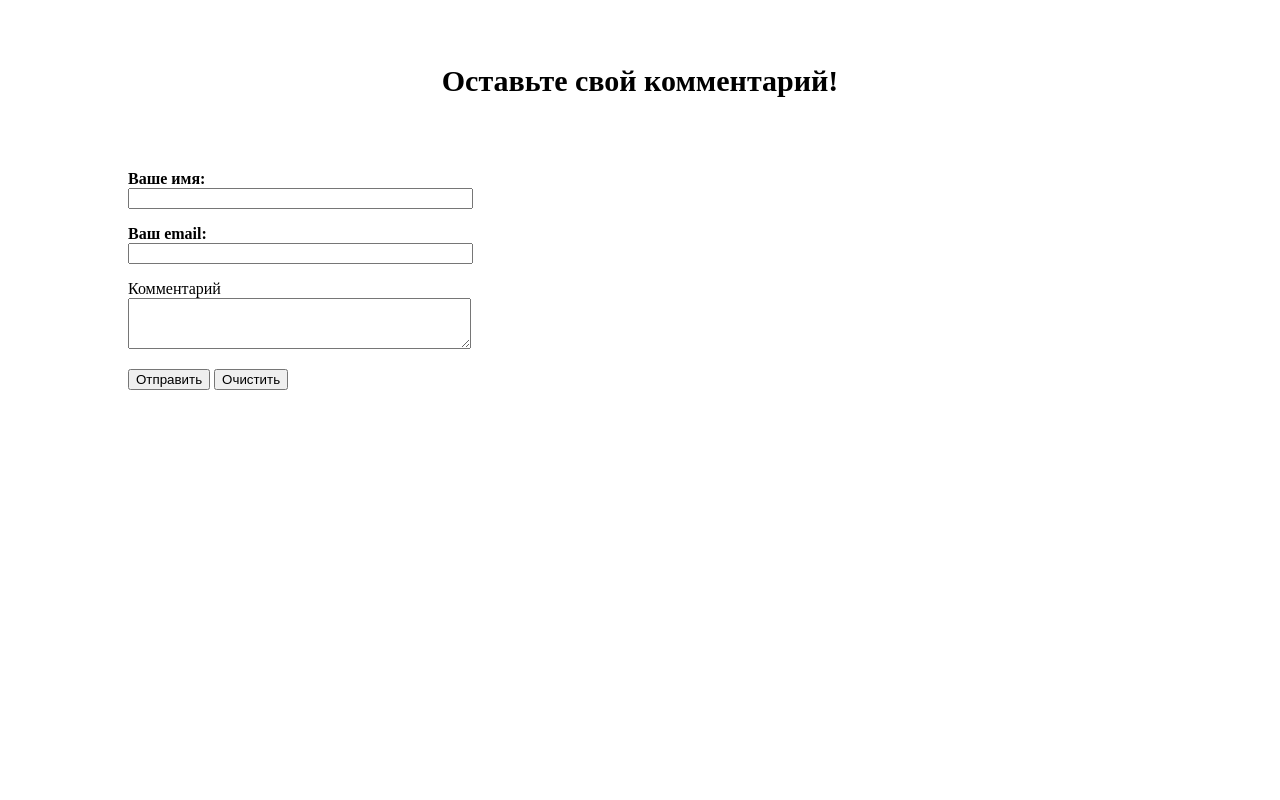
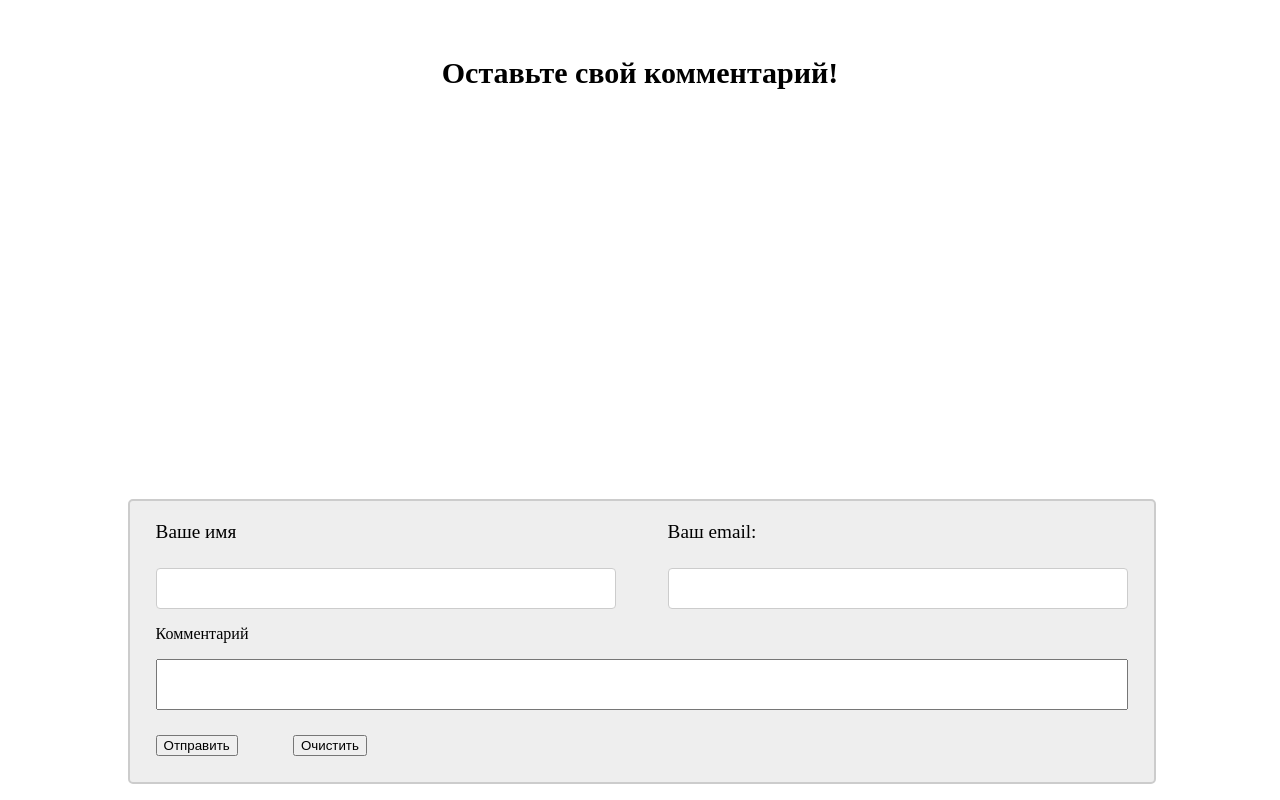
Before and after one commit to SaddlePointMethod/guest3, a PHP site: page / in a window 1280 px wide. Run offline with PHP 8.4, Linux system fonts and the light colour scheme; data that the repository does not hold is empty.

Commit message:
new form

```diff
--- a/index.php
+++ b/index.php
@@ -1,5 +1,3 @@
-<!DOCTYPE html>
-<html lang="ru">
 <head>
     <meta charset="UTF-8">
     <link rel="stylesheet" type="text/css" href="mystyle.css">
@@ -21,18 +19,21 @@
         }
         print( mysqli_connect_error());
          ?>
- <form name="test" method="post" action="input.php">
-	<p><b>Ваше имя:</b><br>
-	<input type="text" name="name" size="40">
-	</p>
-	<p>
-	<b>Ваш email:</b><br>
-   	<input type="text" name="email" size="40">
-  	</p>
-  	<p>Комментарий<Br>
-   	<textarea name="comment" cols="40" rows="3"></textarea></p>
-  	<p><input type="submit" value="Отправить">
-   	<input type="reset" value="Очистить"></p>
+    <form name="test" method="post" action="input.php">
+        <div class='name'>
+            <label for="name"><p style="margin-left: 5%;">Ваше имя</p></label>
+	<input type="text" id="name" name="name" size="40">
+        </div>
+        <div class="email">
+     <label for="email"><p style="margin-left: 5%;">Ваш email:</label></p>
+   	<input type="text" id="email" name="email" size="40">
+   	    </div>
+        <div class="comment">
+            <label for="comment"><p style="margin-left: 2.5%;">Комментарий</p></label>
+        <textarea name="comment" id="comment" cols="40" rows="3" style="width:95%; margin-left: 2.5%; resize: none;"></textarea>
+  	<input type="submit" value="Отправить" style="margin: 2.5%">
+   	<input type="reset" value="Очистить" style="margin: 2.5%">
  </form>
+        </div>
 </body>
 </html>
--- a/mystyle.css
+++ b/mystyle.css
@@ -3,27 +3,17 @@ h1 {
     font-size: 30px;
 }
 body {
+margin:0;
+}
+
+.container {
+    border: 2px solid #ccc;
+    background-color: #eeeeee;
+    border-radius: 5px;
+    padding: 16px;
+    margin-top: 16px;
     margin-left: 10%;
     margin-right: 10%;
-}
-.container {
-    border: 2px solid #ccc;
-    background-color: #eee;
-    border-radius: 5px;
-    padding: 16px;
-    margin: 16px 0
-}
-
-.container::after {
-    content: "";
-    clear: both;
-    display: table;
-}
-
-.container img {
-    float: left;
-    margin-right: 20px;
-    border-radius: 50%;
 }
 
 .container span {
@@ -31,13 +21,41 @@ body {
     margin-right: 15px;
 }
 
-@media (max-width: 500px) {
-    .container {
-        text-align: center;
-    }
-    .container img {
-        margin: auto;
-        float: none;
-        display: block;
-    }
+
+input[type=text] {
+    padding: 12px; /* Some padding */
+    border: 1px solid #ccc; /* Gray border */
+    border-radius: 4px; /* Rounded borders */
+    margin-top: 6px; /* Add a top margin */
+    margin-bottom: 16px; /* Bottom margin */
+    resize: none;    /* Allow the user to vertically resize the textarea (not horizontally) */
+    width: 90%;
+    margin-left: 5%;
 }
+
+form{
+    border: 2px solid #ccc;
+    background-color: #eeeeee;
+    border-radius: 5px;
+    margin-left: 10%;
+    margin-right: 10%;
+    position: fixed;
+    bottom: 0;
+    width: 80%;
+}
+
+.name{
+    float: left;
+    font-size: 120%;
+    width: 50%;
+}
+
+.email{
+    float: right;
+    font-size: 120%;
+    width: 50%;
+}
+
+.comment{
+    width: 100%;
+}
```
